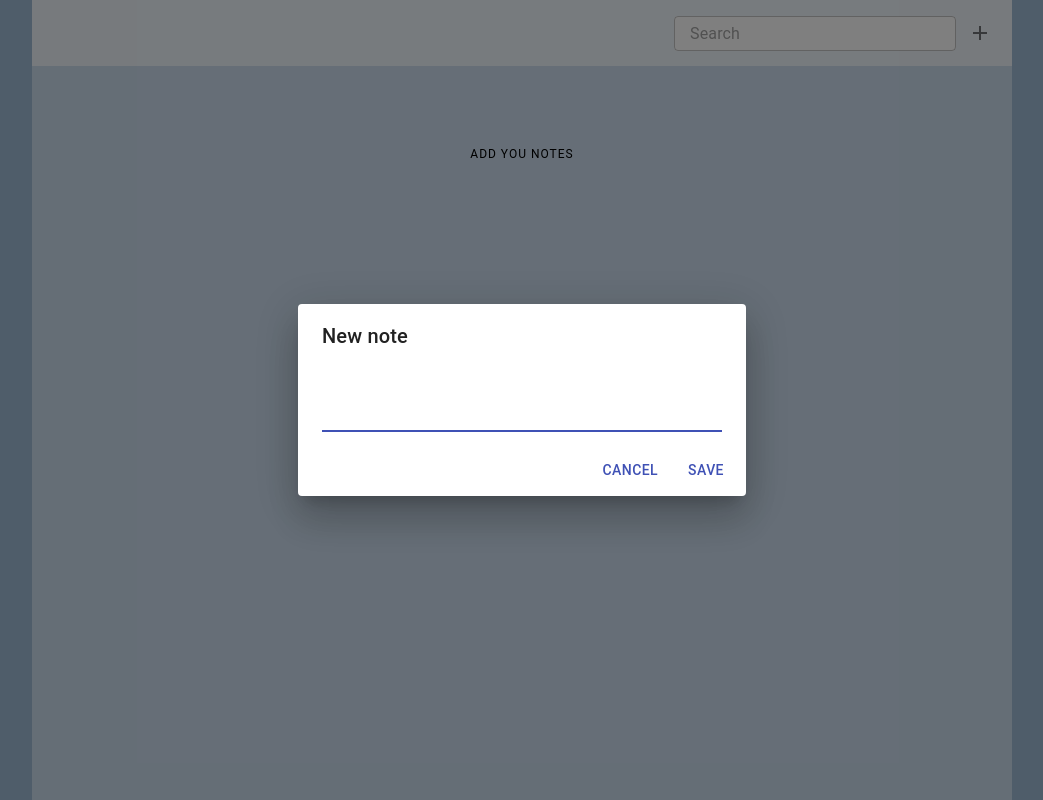
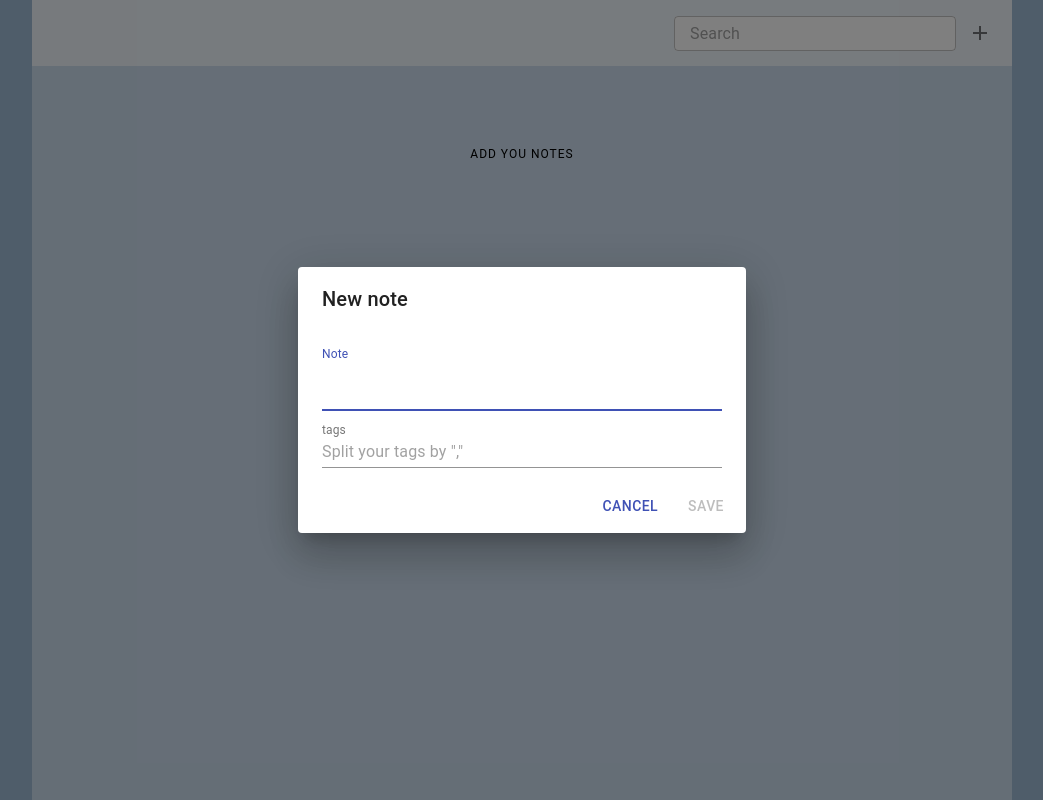
Before and after one commit to Kirary/notes, a React (Create React App) app: page / in a window 1280 px wide. Both pictures are taken after a click on the button 1098 px from the left and 33 px from the top of the page. Shown: the whole page, without its empty margins (118-1161 px from the left). Built offline with nearby package versions, Linux system fonts and the light colour scheme.

Commit message:
Add tags for notes

```diff
--- a/src/components/Note.js
+++ b/src/components/Note.js
@@ -11,7 +11,7 @@ import {
 import Delete from "@material-ui/icons/Clear";
 import Edit from "@material-ui/icons/Edit";
 import { NotesDispatch } from "./App";
-import { deleteNote, openDialog } from "../reducer/actionCreator";
+import { deleteNote, openDialog, searchNote } from "../reducer/actionCreator";
 
 export const gridAutoRows = 8;
 
@@ -48,7 +48,7 @@ const useStyles = makeStyles(theme =>
             whiteSpace: "pre-line"
         },
         chip: {
-            margin: theme.spacing(1),
+            margin: theme.spacing(0.5),
             marginBottom: 0
         },
         deleteDialog: {
@@ -71,6 +71,7 @@ const useStyles = makeStyles(theme =>
 
 const Note = props => {
     const { note } = props;
+    const { title, content, tags = "" } = note;
     const classes = useStyles();
     const [span, setSpan] = useState(undefined);
     const [isDialogShown, setDialogVisibility] = useState(false);
@@ -104,6 +105,8 @@ const Note = props => {
         dispatch(deleteNote(note.id));
     };
 
+    const searchByTag = tag => () => dispatch(searchNote(tag));
+
     const renderDeleteDialog = () =>
         isDialogShown ? (
             <ClickAwayListener onClickAway={closeDeleteDialog}>
@@ -124,6 +127,21 @@ const Note = props => {
                 </div>
             </ClickAwayListener>
         ) : null;
+
+    const renderTags = () => {
+        return tags
+            .split(",")
+            .map(tag => tag.trim())
+            .filter(tag => tag)
+            .map(tag => (
+                <Chip
+                    size="small"
+                    label={tag}
+                    className={classes.chip}
+                    onClick={searchByTag(tag)}
+                />
+            ));
+    };
 
     return (
         <Paper
@@ -156,13 +174,8 @@ const Note = props => {
                     </IconButton>
                     {renderDeleteDialog()}
                 </div>
-                <div className={classes.content}>{note.content}</div>
-
-                {/* <Chip
-                    size="small"
-                    label="Basic Chip"
-                    className={classes.chip}
-                /> */}
+                <div className={classes.content}>{content}</div>
+                {renderTags()}
             </div>
         </Paper>
     );
--- a/src/components/NoteDialog.js
+++ b/src/components/NoteDialog.js
@@ -12,30 +12,38 @@ const NoteDialog = props => {
     const { isOpen, isEditMode, note } = props;
     const dispatch = useContext(NotesDispatch);
     const [content, setContent] = useState("");
+    const [tags, setTags] = useState("");
 
     useEffect(() => {
         if (isEditMode) {
             setContent(note.content);
+            setTags(note.tags);
         }
     }, [isOpen, isEditMode, note]);
 
     const handleClose = () => {
         dispatch(closeDialog());
         setContent("");
+        setTags("");
     };
 
-    const handleChange = event => {
+    const handleContentChange = event => {
         setContent(event.target.value);
+    };
+
+    const handleTagsChange = event => {
+        setTags(event.target.value);
     };
 
     const handleSave = () => {
         if (isEditMode) {
-            dispatch(updateNote({ id: note.id, content }));
+            dispatch(updateNote({ id: note.id, content, tags }));
         } else {
-            dispatch(createNote({ content }));
+            dispatch(createNote({ content, tags }));
         }
         dispatch(closeDialog());
         setContent("");
+        setTags("");
     };
 
     const title = isEditMode ? "Update note" : "New note";
@@ -48,19 +56,36 @@ const NoteDialog = props => {
                     autoFocus
                     margin="dense"
                     type="text"
+                    label="Note"
                     fullWidth
                     multiline
                     rows={2}
                     rowsMax={8}
                     value={content}
-                    onChange={handleChange}
+                    onChange={handleContentChange}
+                />
+                <TextField
+                    label="tags"
+                    margin="dense"
+                    type="text"
+                    fullWidth
+                    value={tags}
+                    onChange={handleTagsChange}
+                    placeholder='Split your tags by ","'
+                    InputLabelProps={{
+                        shrink: true
+                    }}
                 />
             </DialogContent>
             <DialogActions>
                 <Button onClick={handleClose} color="primary">
                     Cancel
                 </Button>
-                <Button onClick={handleSave} color="primary">
+                <Button
+                    onClick={handleSave}
+                    color="primary"
+                    disabled={!content}
+                >
                     Save
                 </Button>
             </DialogActions>
--- a/src/components/NotesContainer.js
+++ b/src/components/NotesContainer.js
@@ -28,7 +28,9 @@ const NotesContainer = () => {
     const state = React.useContext(NotesState);
     const { notes, search } = state;
     const noteList = notes
-        .filter(note => note.content.includes(search))
+        .filter(
+            note => note.content.includes(search) || note.tags.includes(search)
+        )
         .map(note => <Note note={note} key={note.id} />);
 
     const message = (
--- a/src/reducer/actionCreator.js
+++ b/src/reducer/actionCreator.js
@@ -8,19 +8,14 @@ export const clearNotes = () => ({
     type: AT.DELETE_NOTES
 });
 
-export const createNote = ({ content }) => ({
+export const createNote = note => ({
     type: AT.CREATE_NOTE,
-    note: {
-        content
-    }
+    note
 });
 
-export const updateNote = ({ id, content }) => ({
+export const updateNote = note => ({
     type: AT.UPDATE_NOTE,
-    note: {
-        id,
-        content
-    }
+    note
 });
 
 export const deleteNote = id => ({
```
